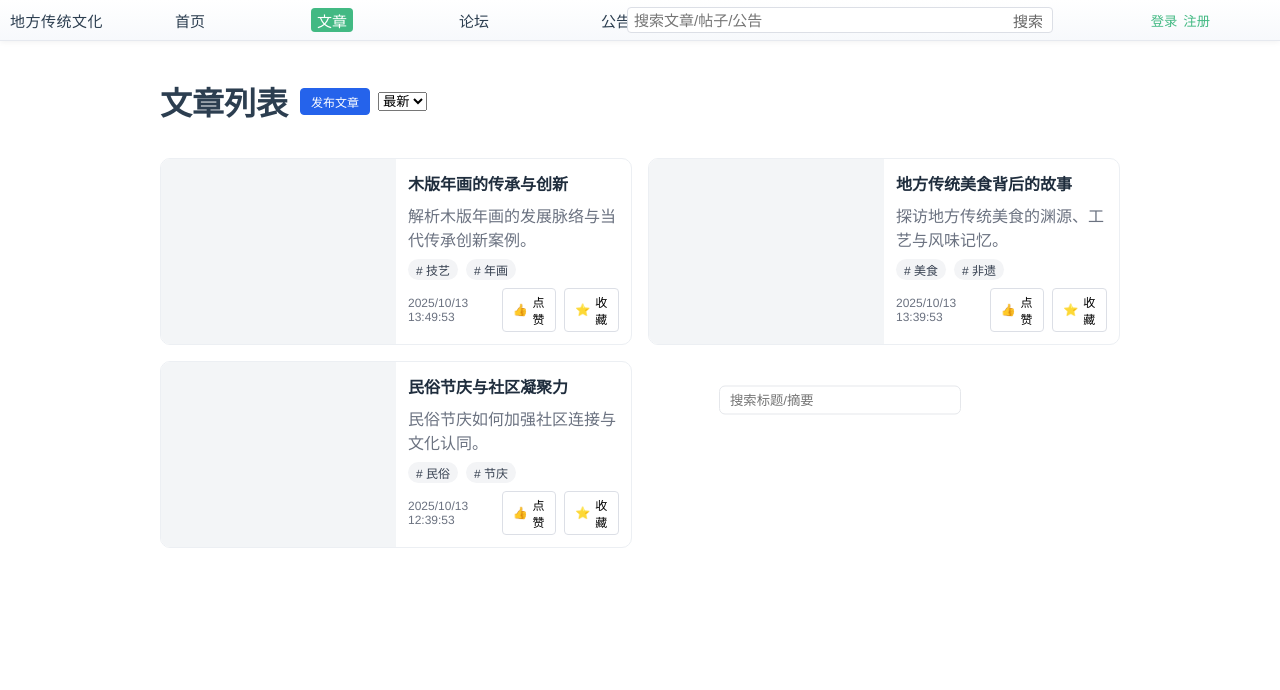
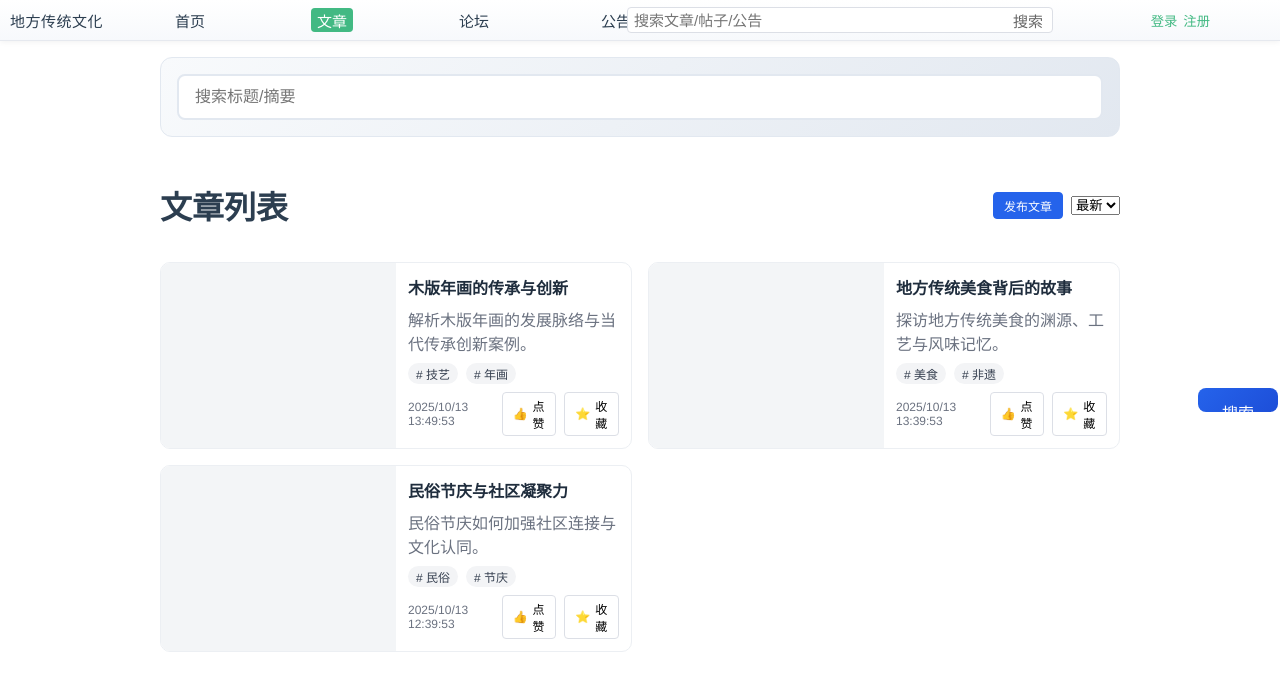
Before and after one commit to LXY804/localculture, a Vue app in the folder vue2-app/: page /#/articles in a window 1280 px wide. Shown: the top 690 px of the page. Built offline with nearby package versions, Linux system fonts and the light colour scheme.

Commit message:
修改了文章列表的搜索栏位置
最上方，显眼

```diff
--- a/vue2-app/src/views/Articles.vue
+++ b/vue2-app/src/views/Articles.vue
@@ -1,8 +1,12 @@
 <template>
   <div class="page">
+    <div class="search-section">
+      <input v-model="localQ" class="search-input" placeholder="搜索标题/摘要" @keyup.enter="applyFilter" />
+      <button class="search-btn" @click="applyFilter">搜索</button>
+    </div>
+
     <div class="header">
       <h1>文章列表</h1>
-      <input v-model="localQ" class="search after-title" placeholder="搜索标题/摘要" @keyup.enter="applyFilter" />
       <div class="actions">
         <button class="btn primary" @click="openPublish">发布文章</button>
         <select v-model="sortBy">
@@ -128,10 +132,52 @@ export default {
 
 <style scoped>
 .page { padding: 16px; width: 75%; margin: 0 auto; }
-.header { display: grid; grid-template-columns: auto auto 1fr auto; align-items: center; gap: 12px; margin-bottom: 12px; }
+
+/* 搜索区域 */
+.search-section {
+  display: flex;
+  gap: 12px;
+  margin-bottom: 24px;
+  padding: 16px;
+  background: linear-gradient(135deg, #f8fafc 0%, #e2e8f0 100%);
+  border-radius: 12px;
+  border: 1px solid #e2e8f0;
+}
+
+.search-input {
+  flex: 1;
+  padding: 12px 16px;
+  border: 2px solid #e2e8f0;
+  border-radius: 8px;
+  font-size: 16px;
+  transition: border-color 0.2s ease;
+}
+
+.search-input:focus {
+  outline: none;
+  border-color: #2563eb;
+  box-shadow: 0 0 0 3px rgba(37, 99, 235, 0.1);
+}
+
+.search-btn {
+  padding: 12px 24px;
+  background: linear-gradient(135deg, #2563eb 0%, #1d4ed8 100%);
+  color: white;
+  border: none;
+  border-radius: 8px;
+  font-size: 16px;
+  font-weight: 500;
+  cursor: pointer;
+  transition: all 0.2s ease;
+}
+
+.search-btn:hover {
+  transform: translateY(-2px);
+  box-shadow: 0 8px 20px rgba(37, 99, 235, 0.3);
+}
+
+.header { display: flex; align-items: center; justify-content: space-between; margin-bottom: 12px; }
 .actions { display: inline-flex; gap: 8px; align-items: center; }
-.search { padding: 6px 10px; border: 1px solid #e5e7eb; border-radius: 6px; }
-.after-title { min-width: 220px; }
 
 .grid { display: grid; grid-template-columns: repeat(2, minmax(0, 1fr)); gap: 16px; }
 .card { display: grid; grid-template-columns: 1fr 1fr; background: #fff; border: 1px solid #eceff3; border-radius: 10px; overflow: hidden; }
```
